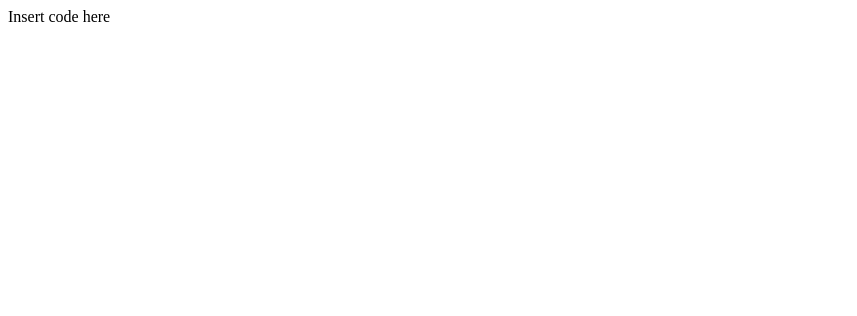
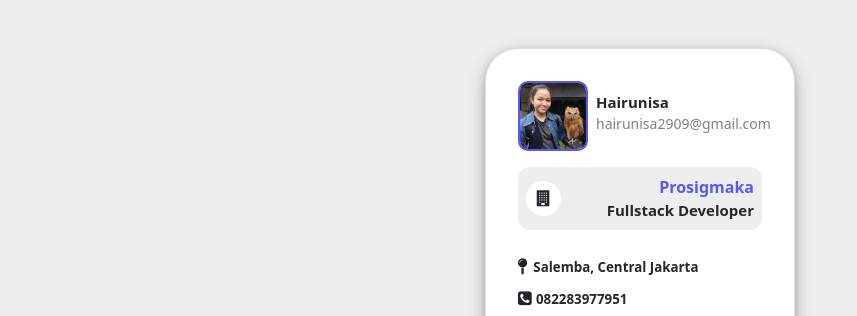
Before and after one commit to hairunisa29/learning-git, a plain HTML site: page index.html in a window 1280 px wide. Shown: the top 316 px of the page, without its empty margins (0-857 px from the left). Drawn offline with nearby package versions, Linux system fonts and the light colour scheme.

Commit message:
Menambahkan profile card pada index.html dan menambahkan file baru card.css

```diff
--- /dev/null
+++ b/card.css
@@ -0,0 +1,93 @@
+body {
+    background-color: #eee
+}
+
+.card {
+    background-color: #fff;
+    width: 310px;
+    border-radius: 33px;
+    box-shadow: 0 4px 8px 0 rgba(0, 0, 0, 0.2), 0 6px 20px 0 rgba(0, 0, 0, 0.19);
+    padding: 2rem !important
+}
+
+.top-container {
+    display: flex;
+    align-items: center
+}
+
+.profile-image {
+    border-radius: 10px;
+    border: 2px solid #5957f9
+}
+
+.name {
+    font-size: 15px;
+    font-weight: bold;
+    color: #272727;
+    position: relative;
+    top: 8px;
+    margin-left: 8px;
+}
+
+.mail {
+    font-size: 14px;
+    color: grey;
+    position: relative;
+    top: 2px;
+    margin-left: 8px;
+}
+
+.middle-container {
+    background-color: #eee;
+    border-radius: 12px
+}
+
+
+.round-div {
+    border-radius: 50%;
+    width: 35px;
+    height: 35px;
+    background-color: #fff;
+    display: flex;
+    justify-content: center;
+    align-items: center;
+    text-align: center
+}
+
+
+.role {
+    font-size: 15px;
+    color: #272727;
+    font-weight: bold;
+    text-align: right;
+}
+
+.company {
+    color: #5957f9;
+    font-size: 16px;
+    font-weight: bold;
+    text-align: right;
+}
+
+.address {
+    font-size: 16px;
+    font-weight: 700;
+    color: #272727;
+    margin-left: 2px;
+    font-size: 10pt;
+
+}
+
+.phonenum {
+    font-size: 16px;
+    font-weight: 700;
+    color: #272727;
+    font-size: 10pt;
+}
+
+.github {
+    font-size: 16px;
+    font-weight: 700;
+    color: #272727;
+    font-size: 10pt;
+}
--- a/index.html
+++ b/index.html
@@ -2,8 +2,44 @@
 <html lang=en>
     <head>
         <title>Card</title>
+
+        <!-- Google Font: Source Sans Pro -->
+        <link rel="stylesheet" href="https://fonts.googleapis.com/css?family=Source+Sans+Pro:300,400,400i,700&display=fallback">
+        <link href="https://cdn.jsdelivr.net/npm/bootstrap@5.1.3/dist/css/bootstrap.min.css" rel="stylesheet" integrity="sha384-1BmE4kWBq78iYhFldvKuhfTAU6auU8tT94WrHftjDbrCEXSU1oBoqyl2QvZ6jIW3" crossorigin="anonymous">
+        <link rel="stylesheet" href="https://cdnjs.cloudflare.com/ajax/libs/font-awesome/4.7.0/css/font-awesome.min.css"/>
+        <link rel="stylesheet" href="card.css" />
     </head>
     <body>
-        Insert code here
+        <div class="container d-flex justify-content-center mt-5">
+            <div class="card">
+                <div class="top-container"> <img src="foto.jpg" class="img-fluid profile-image" width="70">
+                    <div class="ml-3">
+                        <h5 class="name">Hairunisa</h5>
+                        <p class="mail">hairunisa2909@gmail.com</p>
+                    </div>
+                </div>
+                <div class="middle-container d-flex justify-content-between align-items-center mt-3 p-2">
+                    <div class="icon">
+                        <div class="round-div"><i class="fa fa-building"></i></div>
+                    </div>
+                    <div class="d-flex flex-column text-right mr-2">
+                        <span class="company">Prosigmaka</span>
+                        <span class="role">Fullstack Developer</span>
+                    </div>
+                </div>
+                <div class="mt-4">
+                  <i class="nav-icon fa fa-map-pin"></i>
+                  <span class="address">Salemba, Central Jakarta</span>
+                </div>
+                <div class="pt-2">
+                  <i class="nav-icon fa fa-phone-square"></i>
+                  <span class="phonenum">082283977951</span>
+                </div>
+                <div class="pt-2">
+                    <i class="nav-icon fa fa-github"></i>
+                    <span class="github">Hairunisa29</span>
+                </div>
+            </div>
+        </div>
     </body>
 </html>
```
Also changed, not shown: Originals/foto.jpg (added), foto.jpg (added), peter.jpg (added), 1 other file.
